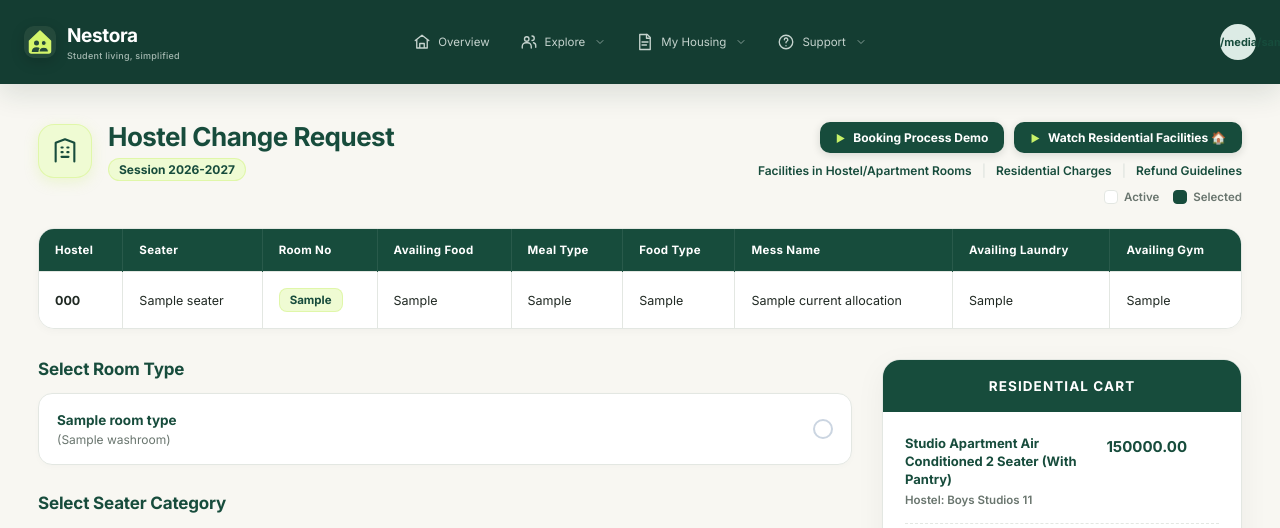
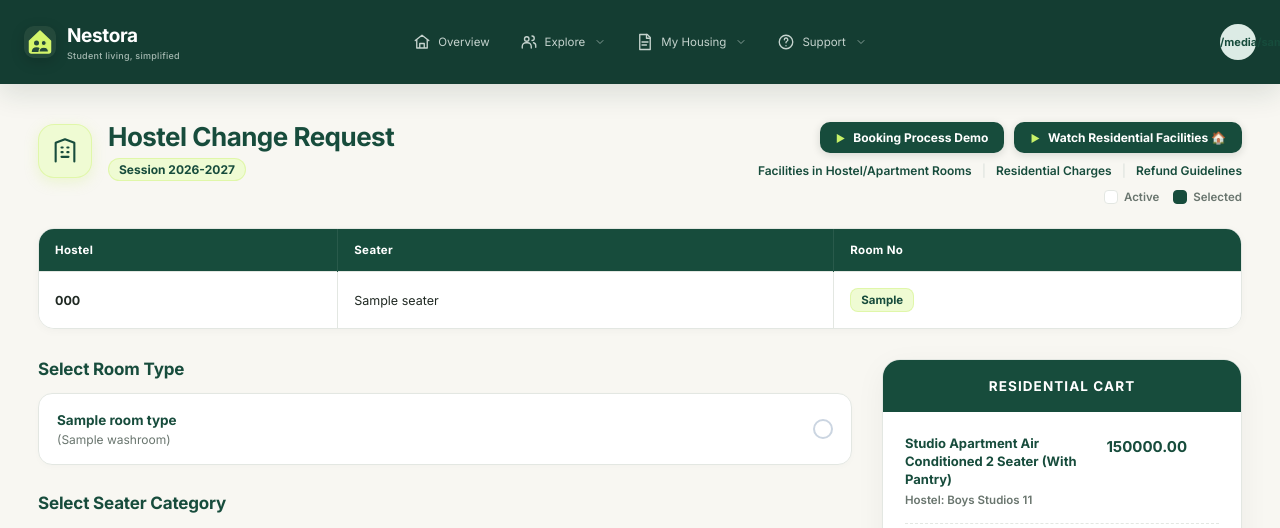
Before and after one commit to Harry-shetty/HostelManagementApplication, a Django app: template frontend/templates/student/hostel_change.html in a window 1280 px wide. Shown: the top 528 px of the page. Run offline with Django 5.2, Linux system fonts and the light colour scheme; tables that the repository leaves empty hold one stand-in row (values such as "Sample post"); the template is opened without the code that fills it: values that come from a table or form of the project are taken from there, most other values are stand-ins (such as "Sample title", 1, 10 or a date in 2020).

Commit message:
Remove food, meal type, mess, laundry, and gym columns from allocation table

```diff
--- a/frontend/static/css/style.css
+++ b/frontend/static/css/style.css
@@ -1310,7 +1310,6 @@ body.drawer-open { overflow: hidden; touch-action: none; }
 
 .hcr-allocation-table {
   width: 100%;
-  min-width: 820px;
   border-collapse: collapse;
   text-align: left;
 }
--- a/frontend/templates/student/hostel_change.html
+++ b/frontend/templates/student/hostel_change.html
@@ -57,12 +57,6 @@
                         <th>Hostel</th>
                         <th>Seater</th>
                         <th>Room No</th>
-                        <th>Availing Food</th>
-                        <th>Meal Type</th>
-                        <th>Food Type</th>
-                        <th>Mess Name</th>
-                        <th>Availing Laundry</th>
-                        <th>Availing Gym</th>
                     </tr>
                 </thead>
                 <tbody>
@@ -70,12 +64,6 @@
                         <td><strong>{{ current_allocation.hostel }}</strong></td>
                         <td>{{ current_allocation.seater }}</td>
                         <td><span class="hcr-room-tag">{{ current_allocation.room_no }}</span></td>
-                        <td>{{ current_allocation.availing_food }}</td>
-                        <td>{{ current_allocation.meal_type }}</td>
-                        <td>{{ current_allocation.food_type }}</td>
-                        <td>{{ current_allocation.mess_name }}</td>
-                        <td>{{ current_allocation.availing_laundry }}</td>
-                        <td>{{ current_allocation.availing_gym }}</td>
                     </tr>
                 </tbody>
             </table>
```
